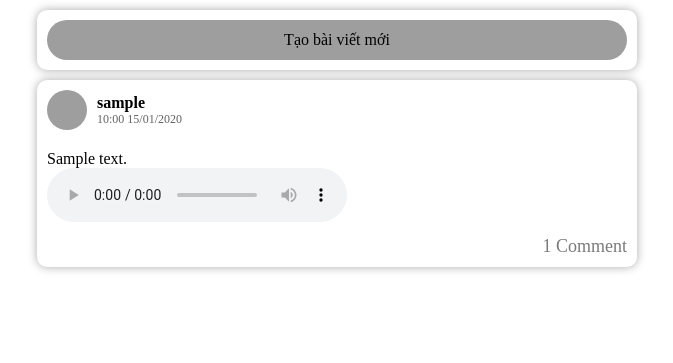
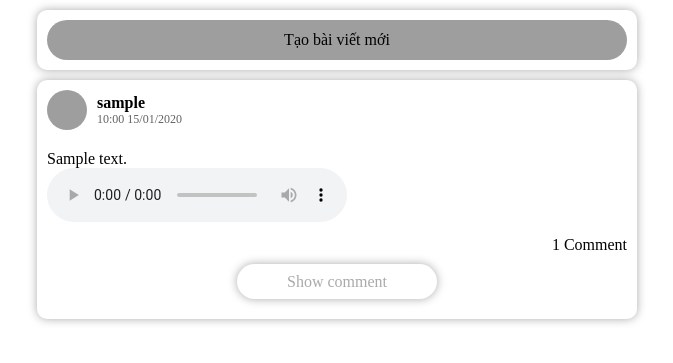
Before and after one commit to trinhoke/melody-connect-project, a Django app: page /blog/ in a window 1280 px wide. Shown: the top 363 px of the page, without its empty margins (303-976 px from the left). Run offline with Django 5.2, Linux system fonts and the light colour scheme; tables that the repository leaves empty hold one stand-in row (values such as "Sample post"); data that the repository does not hold is empty; grey boxes are pictures that could not be loaded.

Commit message:
tao model edit audio

```diff
--- a/blog/static/blog/css/style.css
+++ b/blog/static/blog/css/style.css
@@ -106,6 +106,8 @@ img {
     background-color: white;
     border-radius: 8px;
     overflow: hidden;
+    z-index: 1;
+    transition: 0.25s all;
 }
 
 .header-model {
@@ -122,7 +124,8 @@ img {
 }
 
 .btn-close-model,
-.btn-close-comment {
+.btn-close-comment,
+.back-form-create-post {
     width: 30px;
     height: 30px;
     display: flex;
@@ -219,6 +222,19 @@ img {
     min-height: 200px;
 }
 
+.btn-open-edit-audio{
+    position: absolute;
+    top: 10px;
+    left: 120px;
+    padding: 8px 12px;
+    background-color: white;
+    box-shadow: 0 0 5px #aaa;
+    font-weight: bold;
+    border-radius: 5px;
+    cursor: pointer;
+    visibility: hidden;
+}
+
 .btn-add-audio {
     position: absolute;
     top: 10px;
@@ -233,6 +249,9 @@ img {
 }
 
 .form-container-content-files:hover .btn-add-audio {
+    visibility: visible;
+}
+.form-container-content-files:hover .btn-open-edit-audio {
     visibility: visible;
 }
 
@@ -478,13 +497,21 @@ img {
 }
 
 .btn-show-comment {
-    color: #7a7a7a;
-    font-size: 18px;
+    display: flex;
+    align-items: center;
+    justify-content: center;
+    margin: 10px auto;
+    width: 200px;
+    height: 35px;
+    background-color: white;
+    box-shadow: 0 0 10px #aaa;
+    color: #aaa;
+    border-radius: 35px;
+    cursor: pointer;
 }
 
 .btn-show-comment:hover {
-    text-decoration: underline;
-    cursor: pointer;
+    color: black;
 }
 
 .model-comment-post-container {
@@ -523,7 +550,7 @@ img {
     margin-bottom: 5px;
 }
 
-.comment-data{
+.comment-data {
     max-width: 80%;
 }
 
@@ -533,7 +560,7 @@ img {
     border-radius: 10px;
 }
 
-.comment-content{
+.comment-content {
     max-width: 100%;
     overflow: hidden;
     overflow-wrap: break-word;
@@ -577,6 +604,6 @@ img {
     text-align: end;
 }
 
-.icon-sender{
+.icon-sender {
     cursor: pointer;
 }
--- a/blog/static/blog/js/index.js
+++ b/blog/static/blog/js/index.js
@@ -46,6 +46,7 @@ const createNewPost = {
     audioFiles: [],
     isShowModel: false,
     isShowAudioFiles: false,
+    isOpenEdit: false,
 
     handleEvent: function () {
         const _this = this;
@@ -94,6 +95,9 @@ const createNewPost = {
             _this.audioFiles = [..._this.audioFiles, ...e.target.files];
             _this.showContainerAudioFiles();
             _this.showContentContainer();
+            if (_this.isOpenEdit) {
+                _this.renderFileAudio()
+            }
         }
 
         $(".btn-submit").onclick = function () {
@@ -101,6 +105,19 @@ const createNewPost = {
                 return
             }
             _this.createNewPost()
+        }
+        document.addEventListener('click', function (event) {
+            if (event.target.matches('.btn-open-edit-audio')) {
+                _this.isOpenEdit = true;
+                _this.showModelEdit();
+                _this.renderFileAudio()
+            }
+        });
+
+        $(".back-form-create-post").onclick = function () {
+            _this.isOpenEdit = false;
+            _this.showModelEdit();
+            _this.showContentContainer();
         }
     },
 
@@ -127,7 +144,10 @@ const createNewPost = {
         if (this.audioFiles.length > 0) {
             container.innerHTML = `
                                     ${this.audioFiles.map(file => `<div>${file.name}</div>`).join('')}
+                                    <div>
                                     <label for='add-audio-files' class='btn-add-audio'>Thêm audio</label>
+                                    <div class='btn-open-edit-audio'>Chỉnh sửa</div>
+                                    </div>
                                     `
         } else {
             container.innerHTML = `<div>
@@ -147,6 +167,7 @@ const createNewPost = {
 
     createNewPost: async function () {
         if (!this.content && this.audioFiles.length == 0) {
+            createToast('warning', 'Vui lòng nhập nội dung bài viết');
             return
         }
         const formData = new FormData();
@@ -201,7 +222,10 @@ const createNewPost = {
                                         ${audios.join('')}
                                     </div>
                                     <div class="comment-post">
-                                        <div class="btn-show-comment">${data.post.comments_count} Comment</div>
+                                        <div class="comments-count">${data.post.comments_count} Comment</div>
+                                    </div>
+                                    <div class="btn-show-comment">
+                                        Show comment
                                     </div>
                                 </div>
                             </div>
@@ -225,6 +249,52 @@ const createNewPost = {
         this.showContentContainer()
         this.showContainerAudioFiles();
         this.showModel();
+    },
+
+    renderFileAudio: function () {
+        const _this = this
+        if (this.audioFiles.length == 0) {
+            $('.list-audio-edit').innerHTML = ''
+            return
+        }
+        const listItem = this.audioFiles.map((e) => {
+            return `
+                    <div class="audio-item-edit">
+                        <div class="file-audio-edit">
+                            <audio src="${URL.createObjectURL(e)}" controls></audio>
+                        </div>
+                        <div>${e.name}</div>
+                        <div class="description-audio">
+                            <textarea class="description-content" placeholder="Chú thích"></textarea>
+                        </div>
+                        <div class="delete-audio-file">
+                            <i class="fa-solid fa-xmark"></i>
+                        </div>
+                    </div>
+                    `
+        })
+        $('.list-audio-edit').innerHTML = listItem.join('')
+        $$(".delete-audio-file").forEach((e, idx) => {
+            e.onclick = function () {
+                _this.audioFiles.splice(idx, 1)
+                _this.renderFileAudio()
+            }
+        })
+    },
+
+    showModelEdit: function () {
+        if (this.isOpenEdit) {
+            $(".form-create-post").classList.remove('animation-show')
+            $(".form-create-post").classList.add('animation-hidden')
+            $(".form-edit-auido").classList.remove('animation-hidden')
+            $(".form-edit-auido").classList.add('animation-show')
+        }
+        else {
+            $(".form-create-post").classList.remove('animation-hidden')
+            $(".form-create-post").classList.add('animation-show')
+            $(".form-edit-auido").classList.remove('animation-show')
+            $(".form-edit-auido").classList.add('animation-hidden')
+        }
     },
 
     start: function () {
@@ -303,7 +373,10 @@ const getPost = {
                                 ${audios.join('')}
                             </div>
                             <div class="comment-post">
-                                <div class="btn-show-comment">${e.comments_count} Comment</div>
+                                <div class="comments-count">${e.comments_count} Comment</div>
+                            </div>
+                            <div class="btn-show-comment">
+                                Show comment
                             </div>
                         </div>
                     </div>
@@ -363,7 +436,8 @@ const commentPost = {
                     await _this.getPost();
                     _this.isShowModelComment = true;
                     _this.showModelComment();
-                    _this.bindEvents();  // Gọi hàm bindEvents sau khi model được hiển thị
+                    _this.updatePaddingListComment();
+                    _this.bindEvents(); // Gọi hàm bindEvents sau khi model được hiển thị
                 }
             }
         });
@@ -379,35 +453,29 @@ const commentPost = {
     bindEvents: function () {
         const _this = this;
         const inputComment = document.querySelector(".input-comment");
-        if (inputComment) {  // Kiểm tra xem phần tử input-comment có tồn tại không
+        if (inputComment) {
             inputComment.oninput = function (e) {
                 if (isAuthenticated) {
                     const value = e.target.value.trim();
-                    if (value || _this.comment.length > 0) {
-                        _this.comment = value;
-                    }
-                    else {
-                        this.value = ''
-                    }
+                    _this.comment = value || ''; // Cập nhật giá trị comment
                     _this.animationIconSender();
                     _this.updatePaddingListComment();
-                }
-                else {
-                    this.value = ''
-                    createToast('error', 'Vui lòng đăng nhập để thực hiện chức năng này')
+                } else {
+                    this.value = '';
+                    createToast('error', 'Vui lòng đăng nhập để thực hiện chức năng này');
                 }
             };
         }
 
         const iconSender = document.querySelector('.icon-sender');
-        if (iconSender) {  // Kiểm tra xem phần tử icon-sender có tồn tại không
+        if (iconSender) {
             iconSender.onclick = function () {
                 if (!isAuthenticated) {
-                    createToast('error', 'Vui lòng đăng nhập để thực hiện chức năng này')
-                    return
+                    createToast('error', 'Vui lòng đăng nhập để thực hiện chức năng này');
+                    return;
                 }
                 if (!_this.comment || !_this.postId) {
-                    createToast('error', 'Vui lòng nhập comment')
+                    createToast('error', 'Vui lòng nhập comment');
                     return;
                 }
                 _this.commentPost();
@@ -416,17 +484,22 @@ const commentPost = {
     },
 
     showModelComment: function () {
+        const commentModel = document.querySelector(".comment-post-model");
         if (this.isShowModelComment) {
-            document.querySelector(".comment-post-model").classList.remove('hidden');
+            commentModel.classList.remove('hidden');
         } else {
-            document.querySelector(".comment-post-model").innerHTML = '';
-            document.querySelector(".comment-post-model").classList.add('hidden');
+            commentModel.innerHTML = '';
+            commentModel.classList.add('hidden');
         }
     },
 
     updatePaddingListComment: function () {
-        const x = document.querySelector(".box-sender-comment").offsetHeight;
-        document.querySelector(".list-comment").style.paddingBottom = x + 10 + "px";
+        const boxSenderComment = document.querySelector(".box-sender-comment");
+        if (boxSenderComment) {
+            const x = boxSenderComment.offsetHeight;
+            document.querySelector(".list-comment").style.paddingBottom = x + 10 + "px";
+            console.log(x);
+        }
     },
 
     getPost: async function () {
@@ -525,17 +598,20 @@ const commentPost = {
                     </div>
                 </div>
             `;
-
+            this.updatePaddingListComment();
         } catch (error) {
             console.log(error);
         }
     },
 
     animationIconSender: function () {
-        if (this.comment.length == 0) {
-            document.querySelector(".icon-sender").style.color = 'black';
-        } else {
-            document.querySelector(".icon-sender").style.color = '#0866ff';
+        const iconSender = document.querySelector(".icon-sender");
+        if (iconSender) {
+            if (this.comment.length === 0) {
+                iconSender.style.color = 'black';
+            } else {
+                iconSender.style.color = '#0866ff';
+            }
         }
     },
 
@@ -578,8 +654,7 @@ const commentPost = {
                         </div>
                     </div>
                 `;
-
-                document.querySelector('.list-comment').insertAdjacentHTML('afterbegin', comment);
+                document.querySelector(".list-comment").insertAdjacentHTML('afterbegin', comment);
                 _this.updateLengthComment();
                 _this.resetInput();
             }
@@ -597,11 +672,12 @@ const commentPost = {
     updateLengthComment: function () {
         const comments_count = document.querySelector('.list-comment').querySelectorAll('.comment-item').length;
         document.querySelector('.model-comment-post-container').querySelector('.comment-post').innerHTML = comments_count + " comment";
-        document.querySelector(`div.post[data-id="${this.postId}"]`).querySelector('.btn-show-comment').innerHTML = comments_count + " Comment";
+        document.querySelector(`div.post[data-id="${this.postId}"]`).querySelector('.comments-count').innerHTML = comments_count + " Comment";
     },
 
     start: function () {
         this.handleEvent();
     }
 };
+
 commentPost.start();
--- a/blog/templates/blog/base.html
+++ b/blog/templates/blog/base.html
@@ -9,6 +9,7 @@
     <!-- CSS -->
     <link rel="stylesheet" href="{% static 'blog/css/style.css' %}">
     <link rel="stylesheet" href="{% static 'blog/css/toast.css' %}">
+    <link rel="stylesheet" href="{% static 'blog/css/form-edit-auido.css' %}">
     <link rel="stylesheet" href="https://cdnjs.cloudflare.com/ajax/libs/font-awesome/6.0.0-beta3/css/all.min.css">
     <title>Document</title>
 </head>
@@ -37,7 +38,7 @@
         </div> -->
     </div>
     <div class="model-overlay hidden create-post-model">
-        <div class="form-create-post">
+        <div class="form-create-post animation-show">
             <div class="header-model">
                 <div class="header-model-title">
                     Tạo bài viết mới
@@ -94,6 +95,38 @@
                     </div>
                 </div>
                 <button class="btn-submit">Đăng</button>
+            </div>
+        </div>
+        <div class="form-edit-auido animation-hidden">
+            <div class="header-model">
+                <div class="back-form-create-post">
+                    <i class="fa-solid fa-chevron-left"></i>
+                </div>
+                <div class="header-model-title">
+                    Chỉnh sửa audio
+                </div>
+            </div>
+            <div class="line"></div>
+            <div class="list-audio-edit">
+                <div class="audio-item-edit">
+                    <div class="file-audio-edit">
+                        <audio src="" controls></audio>
+                    </div>
+                    <div class="description-audio">
+                        <textarea class="description-content" placeholder="Chú thích"></textarea>
+                    </div>
+                    <div class="delete-audio-file">
+                        <i class="fa-solid fa-xmark"></i>
+                    </div>
+                </div>
+            </div>
+            <div class="line"></div>
+            <div class="options-edit-audio">
+                <div>
+                    <label for="add-audio-files">
+                        Thêm audio
+                    </label>
+                </div>
             </div>
         </div>
     </div>
--- a/blog/templates/blog/post.html
+++ b/blog/templates/blog/post.html
@@ -27,7 +27,10 @@
            </div>
         </div>
         <div class="comment-post">
-            <div class="btn-show-comment">Comment</div>
+            <div>Comment</div>
+        </div>
+        <div class="btn-show-comment">
+            Show comment
         </div>
     </div>
 </div>
```
Also changed, not shown: blog/static/blog/css/form-edit-auido.css (added, +102 -0 lines).
